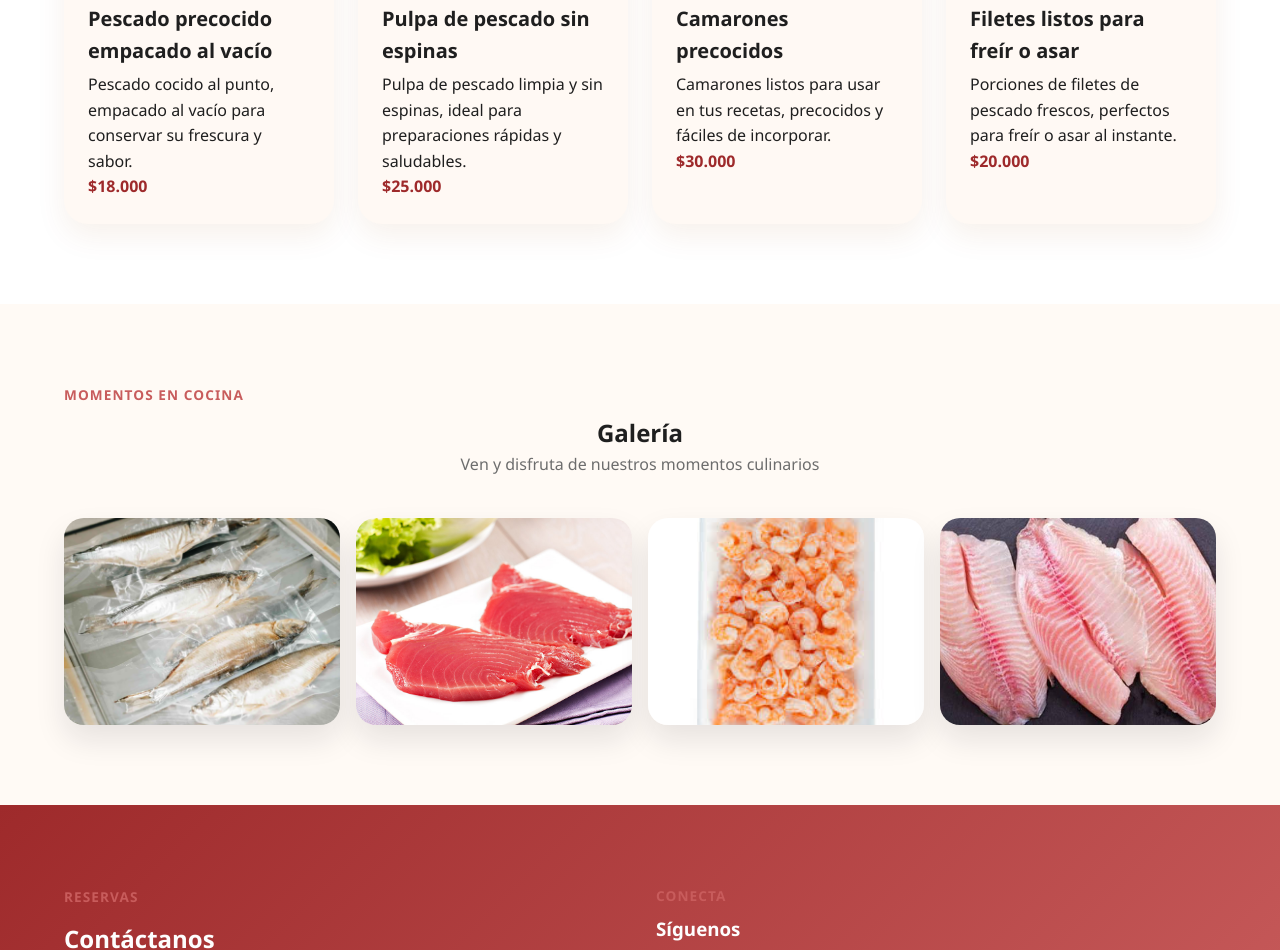
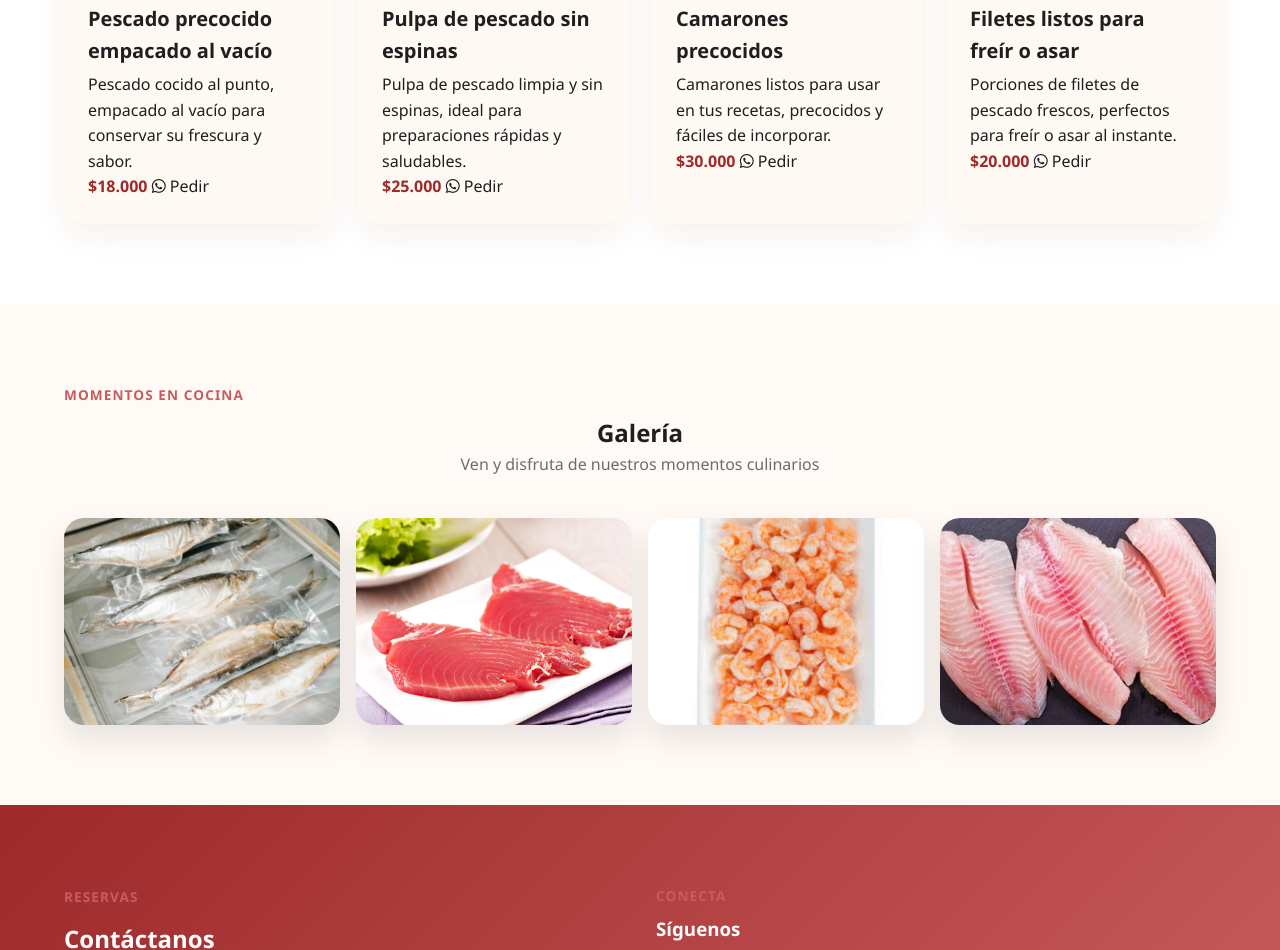
Before and after one commit to ReconvencionLaboralGuajira/la-zona-de-salpicadura-50, a plain HTML site: page index.html in a window 1280 px wide. Shown: the part 1896-2846 px from the top of the page. Drawn offline with Linux system fonts and the light colour scheme; no server answers.

Commit message:
Publish site

```diff
--- a/index.html
+++ b/index.html
@@ -149,6 +149,14 @@
 
                             <span class="price">$18.000</span>
 
+
+                            <a href="https://wa.me/573243581097?text=Hola,%20quiero%20*Pescado precocido empacado al vacío*%20-%20$18.000"
+                               class="btn-whatsapp-product"
+                               target="_blank"
+                               rel="noopener">
+                                <i class="fab fa-whatsapp"></i> Pedir
+                            </a>
+
                         </div>
                     </div>
 
@@ -163,6 +171,14 @@
                             <p>Pulpa de pescado limpia y sin espinas, ideal para preparaciones rápidas y saludables.</p>
 
                             <span class="price">$25.000</span>
+
+
+                            <a href="https://wa.me/573243581097?text=Hola,%20quiero%20*Pulpa de pescado sin espinas*%20-%20$25.000"
+                               class="btn-whatsapp-product"
+                               target="_blank"
+                               rel="noopener">
+                                <i class="fab fa-whatsapp"></i> Pedir
+                            </a>
 
                         </div>
                     </div>
@@ -179,6 +195,14 @@
 
                             <span class="price">$30.000</span>
 
+
+                            <a href="https://wa.me/573243581097?text=Hola,%20quiero%20*Camarones precocidos*%20-%20$30.000"
+                               class="btn-whatsapp-product"
+                               target="_blank"
+                               rel="noopener">
+                                <i class="fab fa-whatsapp"></i> Pedir
+                            </a>
+
                         </div>
                     </div>
 
@@ -193,6 +217,14 @@
                             <p>Porciones de filetes de pescado frescos, perfectos para freír o asar al instante.</p>
 
                             <span class="price">$20.000</span>
+
+
+                            <a href="https://wa.me/573243581097?text=Hola,%20quiero%20*Filetes listos para freír o asar *%20-%20$20.000"
+                               class="btn-whatsapp-product"
+                               target="_blank"
+                               rel="noopener">
+                                <i class="fab fa-whatsapp"></i> Pedir
+                            </a>
 
                         </div>
                     </div>
```
